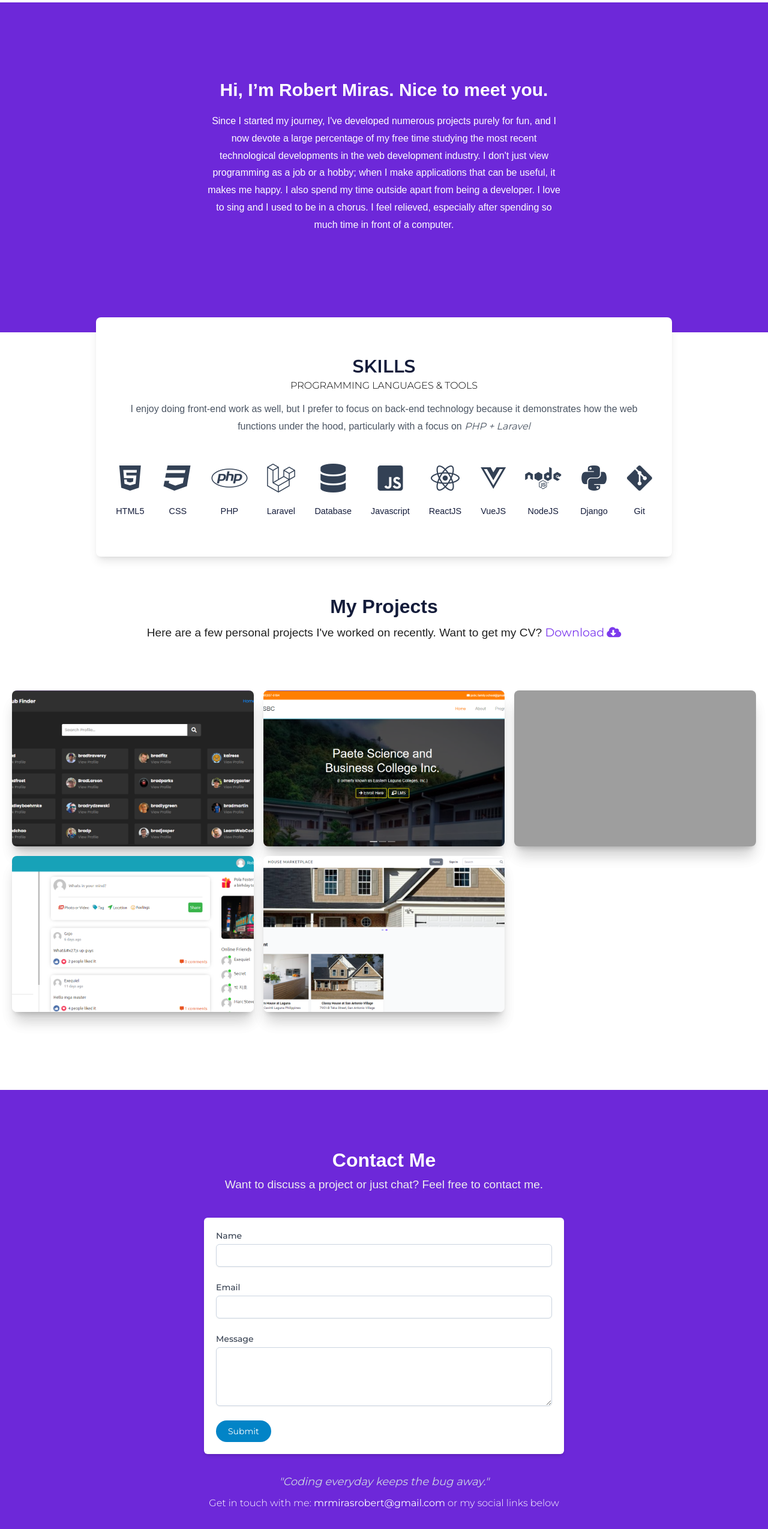
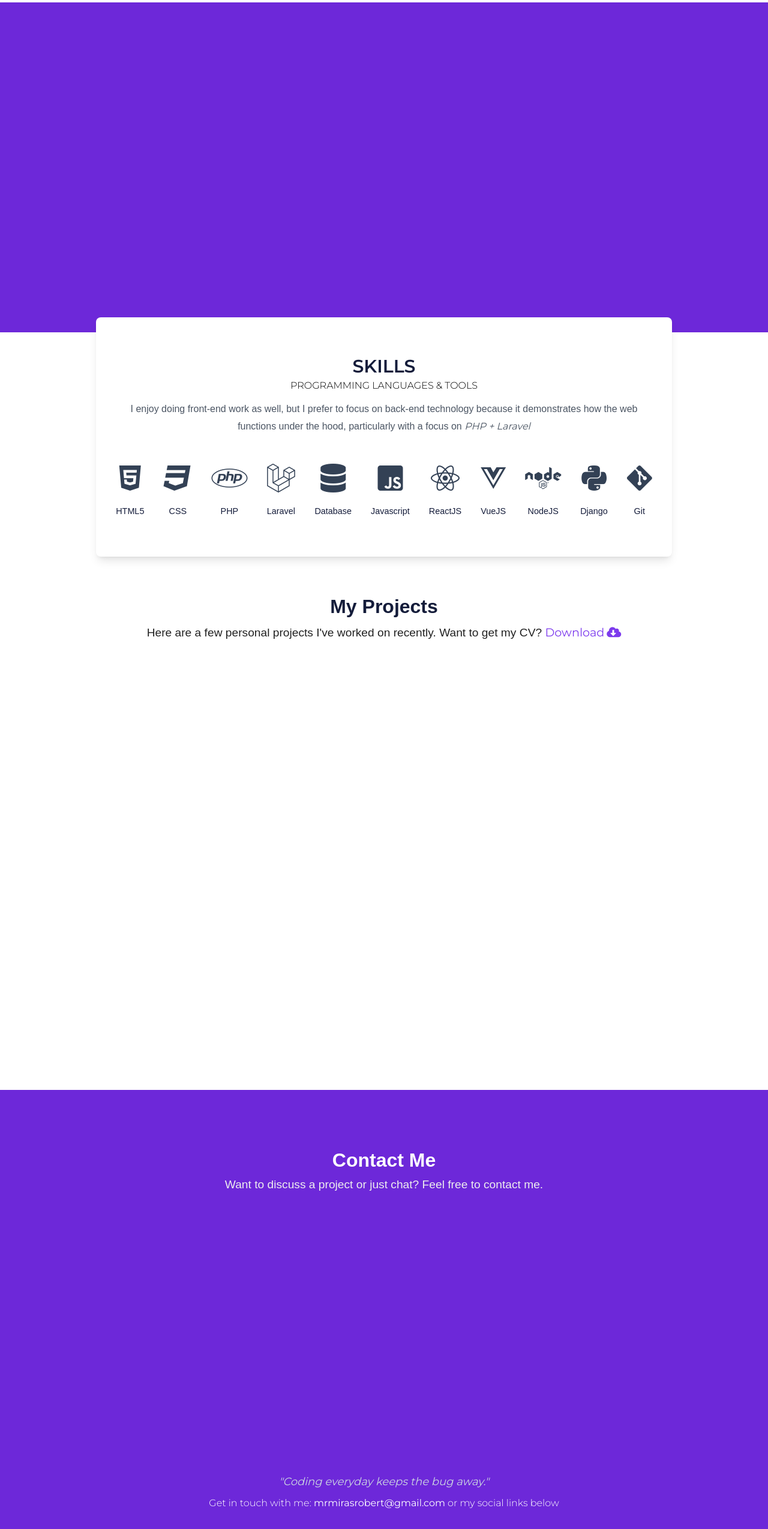
Before and after one commit to mirasrobert/portfolio, a React (Create React App) app in the folder client/: page / in a window 1280 px wide. Shown: the part 840-3389 px from the top of the page at 60% size. Built offline with nearby package versions, Linux system fonts and the light colour scheme; grey boxes are pictures that could not be loaded.

Commit message:
Add AOS (Animate on Scroll Library)

```diff
--- a/client/package.json
+++ b/client/package.json
@@ -8,6 +8,7 @@
     "@testing-library/jest-dom": "^5.16.2",
     "@testing-library/react": "^12.1.3",
     "@testing-library/user-event": "^13.5.0",
+    "aos": "^3.0.0-beta.6",
     "axios": "^0.26.0",
     "js-file-download": "^0.4.12",
     "react": "^17.0.2",
--- a/client/src/App.js
+++ b/client/src/App.js
@@ -1,3 +1,5 @@
+import { useEffect } from 'react'
+
 import Navbar from './components/layouts/Navbar'
 import Hero from './components/Hero'
 import About from './components/About'
@@ -8,7 +10,17 @@ import Projects from './components/Projects'
 import { ToastContainer } from 'react-toastify'
 import 'react-toastify/dist/ReactToastify.css'
 
+import AOS from 'aos'
+import 'aos/dist/aos.css' // You can also use <link> for styles
+
 const App = () => {
+  useEffect(() => {
+    AOS.init({
+      offset: 80,
+      duration: 500,
+    })
+  }, [])
+
   return (
     <>
       <Navbar />
--- a/client/src/components/About.jsx
+++ b/client/src/components/About.jsx
@@ -3,7 +3,7 @@ const About = () => {
     <section
       id='about-section'
       className='bg-violet-700 text-white w-full text-center py-12 px-12 relative'>
-      <div className='my-20'>
+      <div className='my-20' data-aos='fade-up'>
         <h1 className='text-3xl font-bold mb-5'>
           Hi, I’m Robert Miras. Nice to meet you.
         </h1>
--- a/client/src/components/Projects.jsx
+++ b/client/src/components/Projects.jsx
@@ -38,7 +38,7 @@ const Projects = () => {
         </p>
       </div>
 
-      <div className='container mx-auto px-5'>
+      <div className='container mx-auto px-5' data-aos='fade-up'>
         <p className='block md:hidden italic text-sm mb-4'>
           "Tap & Hold images to show details for mobile devices"
         </p>
--- a/client/src/components/layouts/Footer.jsx
+++ b/client/src/components/layouts/Footer.jsx
@@ -53,7 +53,9 @@ const Footer = () => {
       </div>
 
       {/* Create a contact form */}
-      <div className='container px-5 mx-auto sm:w-100 md:w-1/2'>
+      <div
+        className='container px-5 mx-auto sm:w-100 md:w-1/2'
+        data-aos='fade-right'>
         <div className='bg-white rounded-md shadow-md p-5'>
           <form onSubmit={onSubmit} method='POST'>
             <label className='block mb-6'>
```
Also changed, not shown: 1 other file (tests, documents, lock files or other folders).
